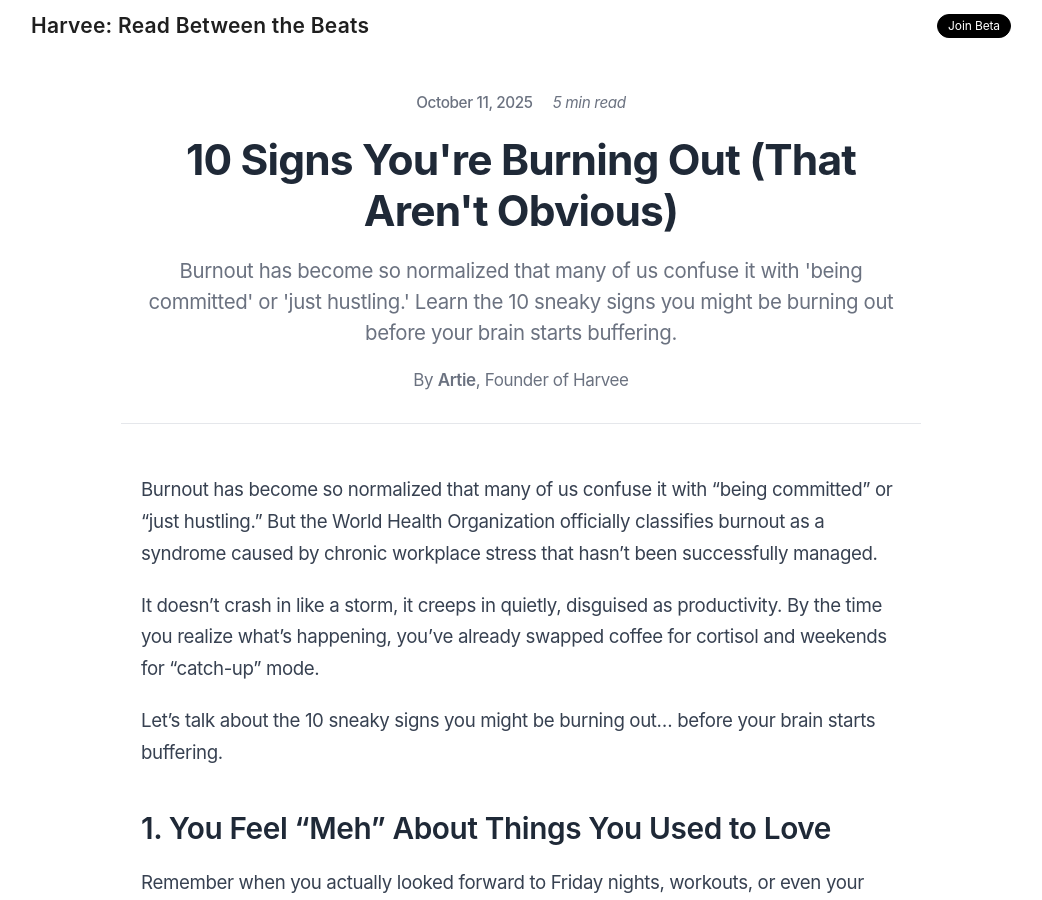
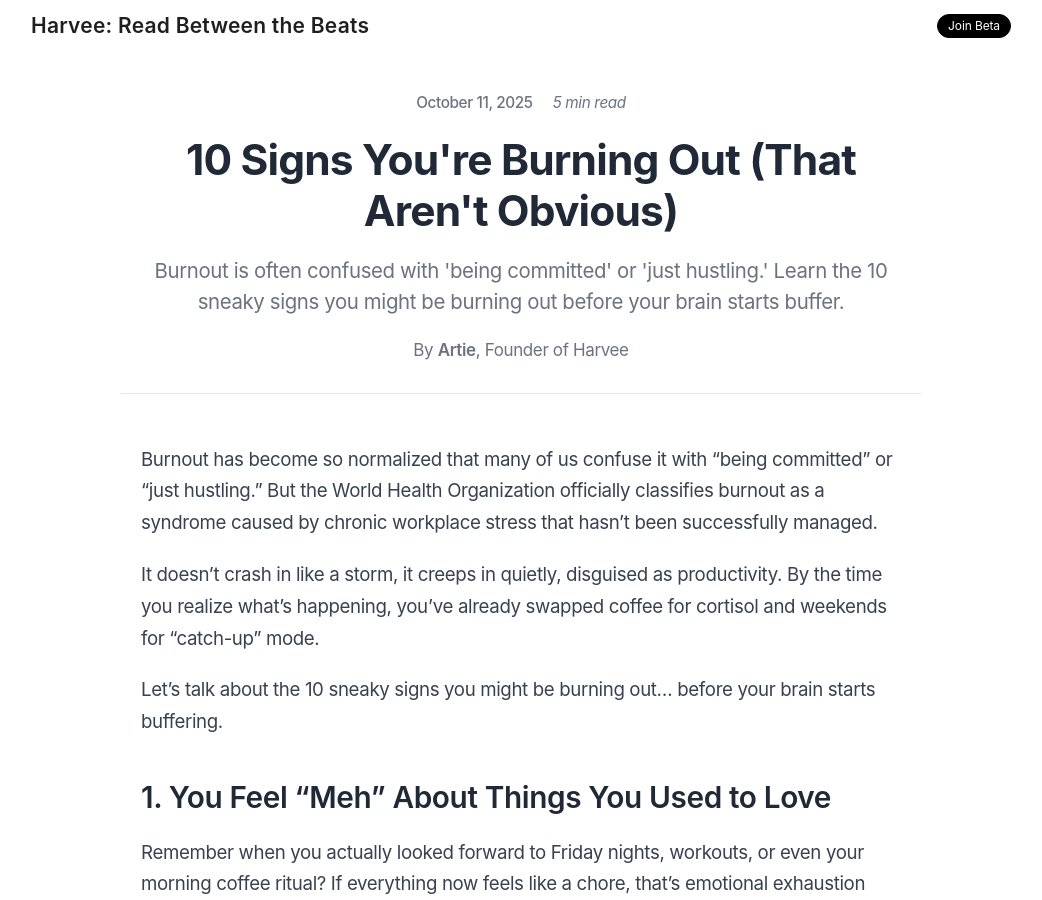
Before and after one commit to artkirillov/harvee-website, a Jekyll site: the page built from _posts/2025-10-11-10-signs-burning-out-not-obvious.md, in a window 1280 px wide and 900 px high. Shown: the whole window, without its empty margins (119-1161 px from the left). Built offline with Jekyll 4.4.1, drawn with Linux system fonts in a browser that asks for light colours.

Commit message:
Update 10 Signs You're Burning Out (That Aren't Obvious) post to be more SEO-friendly

```diff
--- a/_posts/2025-10-11-10-signs-burning-out-not-obvious.md
+++ b/_posts/2025-10-11-10-signs-burning-out-not-obvious.md
@@ -1,7 +1,7 @@
 ---
 layout: post
 title: "10 Signs You're Burning Out (That Aren't Obvious)"
-description: "Burnout has become so normalized that many of us confuse it with 'being committed' or 'just hustling.' Learn the 10 sneaky signs you might be burning out before your brain starts buffering."
+description: "Burnout is often confused with 'being committed' or 'just hustling.' Learn the 10 sneaky signs you might be burning out before your brain starts buffer."
 date: 2025-10-11
 author: "Artie"
 keywords: ["burnout symptoms", "early signs of burnout", "emotional exhaustion", "work stress", "burnout recovery", "mental fatigue", "burnout prevention", "stress management"]
```
